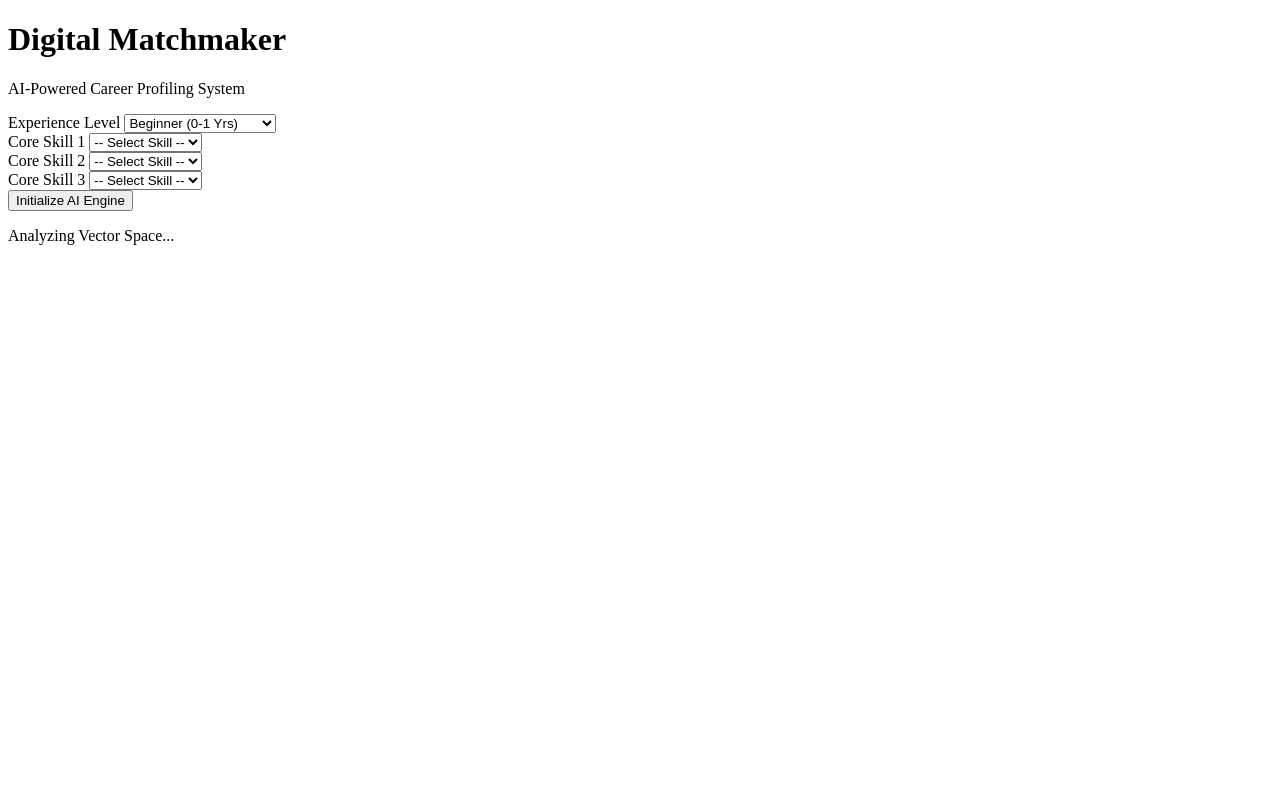
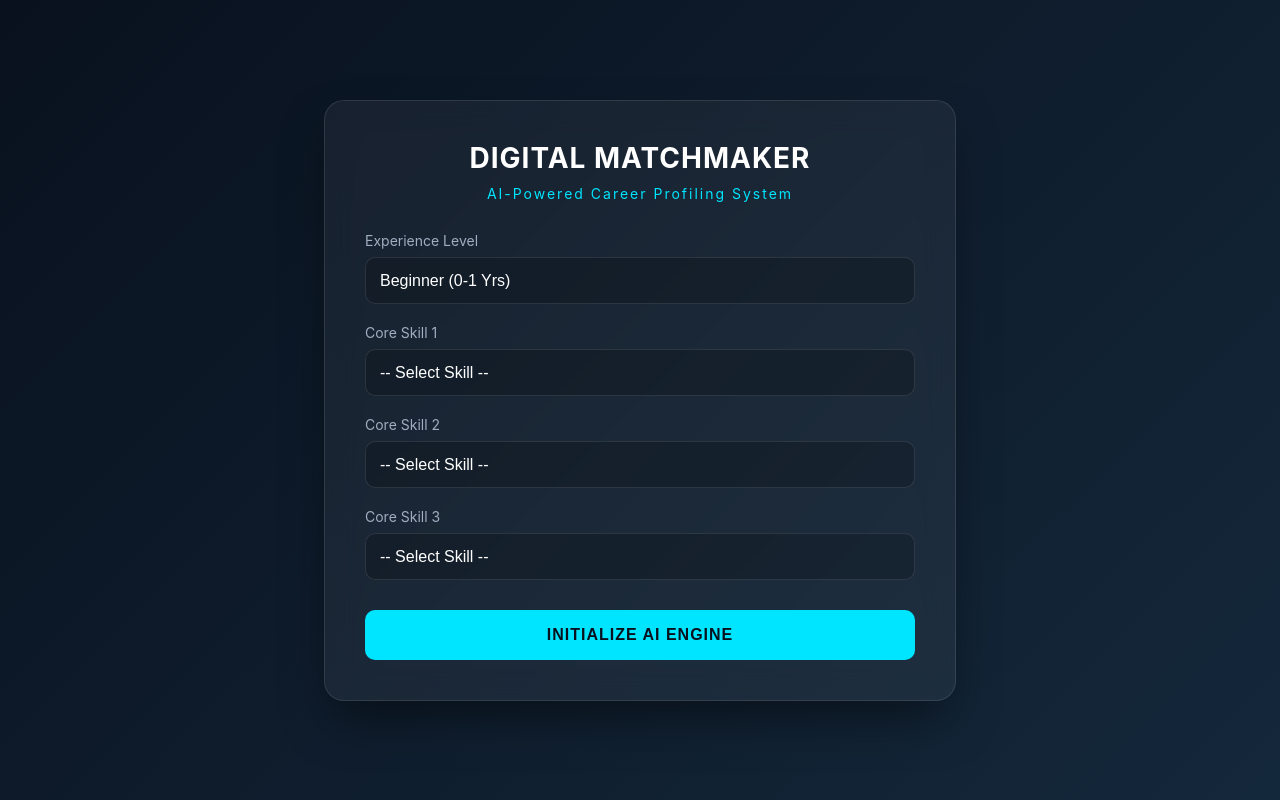
Before and after one commit to gitankit001-Engineer/chat-bot-ai, a Flask app: page / in a window 1280 px wide. Run offline with Flask 3, Linux system fonts and the light colour scheme.

Commit message:
Update style.css

```diff
--- a/project 3 (ai reccomendation)/static/style.css
+++ b/project 3 (ai reccomendation)/static/style.css
@@ -1 +1,142 @@
-cc
+:root {
+    --bg-gradient: linear-gradient(135deg, #09111e, #14283b);
+    --glass-bg: rgba(255, 255, 255, 0.05);
+    --glass-border: rgba(255, 255, 255, 0.1);
+    --accent: #00e5ff;
+    --text-main: #ffffff;
+    --text-muted: #a0aec0;
+}
+
+body {
+    font-family: 'Inter', 'Segoe UI', sans-serif;
+    background: var(--bg-gradient);
+    color: var(--text-main);
+    min-height: 100vh;
+    display: flex;
+    justify-content: center;
+    align-items: center;
+    margin: 0;
+    padding: 20px;
+    box-sizing: border-box;
+}
+
+.glass-container {
+    background: var(--glass-bg);
+    backdrop-filter: blur(16px);
+    -webkit-backdrop-filter: blur(16px);
+    border: 1px solid var(--glass-border);
+    border-radius: 20px;
+    padding: 40px;
+    width: 100%;
+    max-width: 550px;
+    box-shadow: 0 25px 50px -12px rgba(0, 0, 0, 0.5);
+}
+
+.header {
+    text-align: center;
+    margin-bottom: 30px;
+}
+
+h1 {
+    font-size: 28px;
+    margin: 0 0 10px 0;
+    letter-spacing: 1px;
+    text-transform: uppercase;
+    color: var(--text-main);
+}
+
+.header p {
+    color: var(--accent);
+    margin: 0;
+    font-size: 14px;
+    letter-spacing: 2px;
+}
+
+.form-group {
+    margin-bottom: 20px;
+}
+
+label {
+    display: block;
+    margin-bottom: 8px;
+    font-size: 14px;
+    color: var(--text-muted);
+}
+
+select {
+    width: 100%;
+    padding: 14px;
+    background: rgba(0, 0, 0, 0.2);
+    border: 1px solid var(--glass-border);
+    border-radius: 10px;
+    color: var(--text-main);
+    font-size: 16px;
+    outline: none;
+    transition: all 0.3s ease;
+    appearance: none;
+}
+
+select:focus {
+    border-color: var(--accent);
+    box-shadow: 0 0 10px rgba(0, 229, 255, 0.2);
+}
+
+/* Make dropdown options readable */
+option {
+    background-color: #14283b;
+    color: white;
+}
+
+.primary-btn {
+    width: 100%;
+    padding: 16px;
+    margin-top: 10px;
+    background: var(--accent);
+    color: #09111e;
+    border: none;
+    border-radius: 10px;
+    font-size: 16px;
+    font-weight: 700;
+    cursor: pointer;
+    text-transform: uppercase;
+    letter-spacing: 1px;
+    transition: all 0.3s ease;
+}
+
+.primary-btn:hover {
+    background: #00b8cc;
+    transform: translateY(-2px);
+}
+
+.loader {
+    display: none;
+    text-align: center;
+    margin-top: 30px;
+}
+
+.spinner {
+    width: 40px;
+    height: 40px;
+    border: 4px solid rgba(0, 229, 255, 0.2);
+    border-top: 4px solid var(--accent);
+    border-radius: 50%;
+    animation: spin 1s linear infinite;
+    margin: 0 auto 10px auto;
+}
+
+@keyframes spin {
+    0% { transform: rotate(0deg); }
+    100% { transform: rotate(360deg); }
+}
+
+.result-card {
+    background: rgba(0, 0, 0, 0.4);
+    border-left: 4px solid var(--accent);
+    border-radius: 8px;
+    padding: 20px;
+    margin-top: 20px;
+}
+
+.result-card h3 { margin: 0 0 15px 0; font-size: 18px; }
+.match-stat { font-size: 24px; font-weight: bold; color: var(--accent); float: right; margin-top: -35px;}
+.stack-list { margin: 0; color: var(--text-muted); font-size: 14px; line-height: 1.5; }
```
